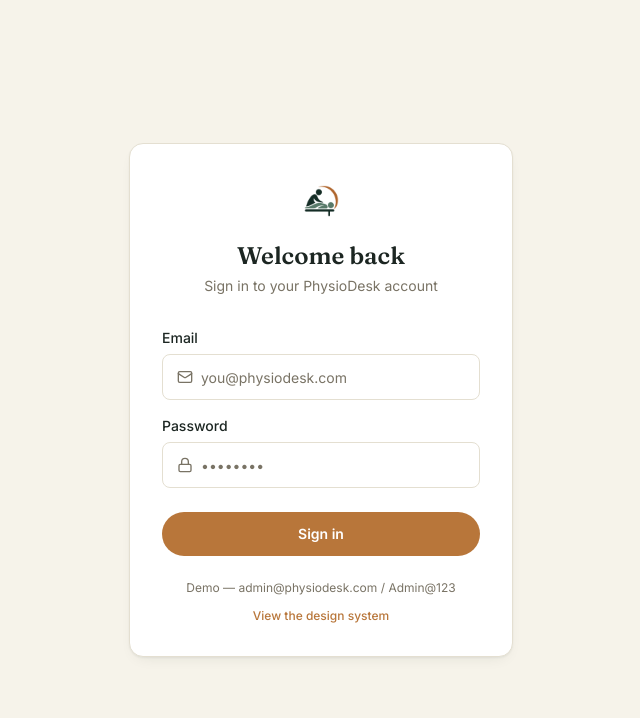
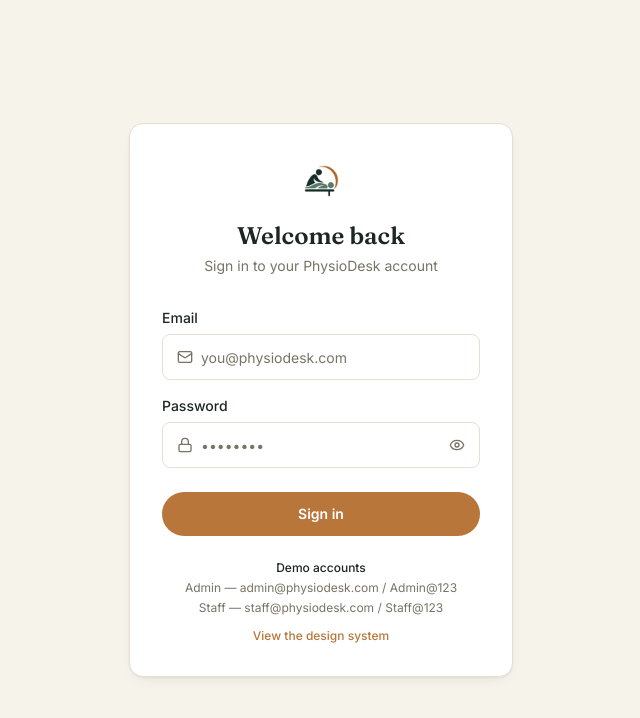
Before and after one commit to SumaniqueCode/PhysioDesk, a Next.js app in the folder frontend/: page /login in a window 1280 px wide. Shown: the top 718 px of the page, without its empty margins (319-959 px from the left). Built offline with nearby package versions, Linux system fonts and the light colour scheme; no server answers.

Commit message:
feat: add password visibility toggle and staff demo login

```diff
--- a/frontend/src/app/(auth)/login/page.tsx
+++ b/frontend/src/app/(auth)/login/page.tsx
@@ -1,13 +1,13 @@
 "use client";
 
-import { useEffect } from "react";
+import { useEffect, useState } from "react";
 import Image from "next/image";
 import Link from "next/link";
 import { useRouter } from "next/navigation";
 import { useForm } from "react-hook-form";
 import { zodResolver } from "@hookform/resolvers/zod";
 import { z } from "zod";
-import { Lock, Mail } from "lucide-react";
+import { Eye, EyeOff, Lock, Mail } from "lucide-react";
 import { Button, Input } from "@/components/ui";
 import { useLogin } from "@/hooks/useAuth";
 import { useAuthStore } from "@/stores/authStore";
@@ -22,6 +22,7 @@
   const router = useRouter();
   const status = useAuthStore((s) => s.status);
   const login = useLogin();
+  const [showPassword, setShowPassword] = useState(false);
   const {
     register,
     handleSubmit,
@@ -54,10 +55,21 @@
           />
           <Input
             label="Password"
-            type="password"
+            type={showPassword ? "text" : "password"}
             autoComplete="current-password"
             placeholder="••••••••"
             icon={<Lock className="size-4" />}
+            trailing={
+              <button
+                type="button"
+                onClick={() => setShowPassword((v) => !v)}
+                aria-label={showPassword ? "Hide password" : "Show password"}
+                aria-pressed={showPassword}
+                className="flex items-center rounded transition-colors hover:text-foreground focus:outline-none focus-visible:ring-2 focus-visible:ring-primary/25"
+              >
+                {showPassword ? <EyeOff className="size-4" /> : <Eye className="size-4" />}
+              </button>
+            }
             error={errors.password?.message}
             {...register("password")}
           />
@@ -66,9 +78,11 @@
           </Button>
         </form>
 
-        <p className="mt-6 text-center text-xs text-muted">
-          Demo — admin@physiodesk.com / Admin@123
-        </p>
+        <div className="mt-6 space-y-1 text-center text-xs text-muted">
+          <p className="font-medium text-foreground">Demo accounts</p>
+          <p>Admin — admin@physiodesk.com / Admin@123</p>
+          <p>Staff — staff@physiodesk.com / Staff@123</p>
+        </div>
         <Link
           href="/design-system"
           className="mt-3 block text-center text-xs font-medium text-primary hover:underline"
--- a/frontend/src/components/ui/Input.tsx
+++ b/frontend/src/components/ui/Input.tsx
@@ -5,10 +5,11 @@
   label?: string;
   error?: string;
   icon?: ReactNode;
+  trailing?: ReactNode;
 }
 
 export const Input = forwardRef<HTMLInputElement, InputProps>(function Input(
-  { label, error, icon, className, id, name, ...props },
+  { label, error, icon, trailing, className, id, name, ...props },
   ref,
 ) {
   const inputId = id ?? name;
@@ -36,6 +37,7 @@
           aria-invalid={!!error}
           {...props}
         />
+        {trailing && <span className="text-muted">{trailing}</span>}
       </div>
       {error && <p className="mt-1.5 text-xs text-danger">{error}</p>}
     </div>
```
